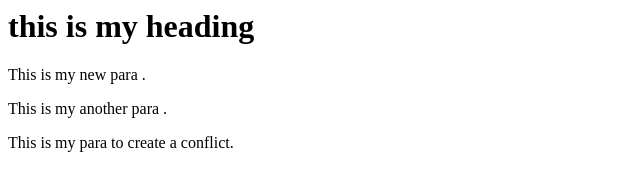
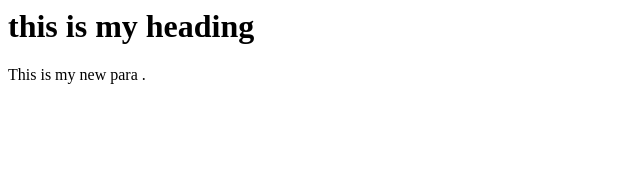
Before and after one commit to REDsake/Learning_git, a plain HTML site: page index.html in a window 1280 px wide. Shown: the whole page, without its empty margins (0-640 px from the left). Drawn offline with Linux system fonts and the light colour scheme.

Commit message:
deleted last 2 lines

```diff
--- a/index.html
+++ b/index.html
@@ -7,8 +7,6 @@
     <body>
         <h1> this is my heading</h1>
         <p>This is my new para .</p>
-        <p>This is my another para .</p>
-        <p>This is my para to create a conflict.</p>
 
     </body>
 </html>
```
